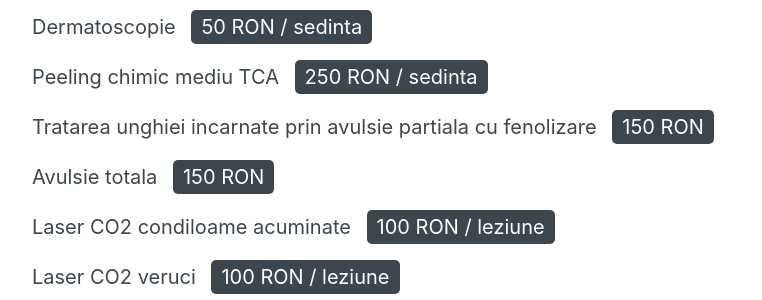
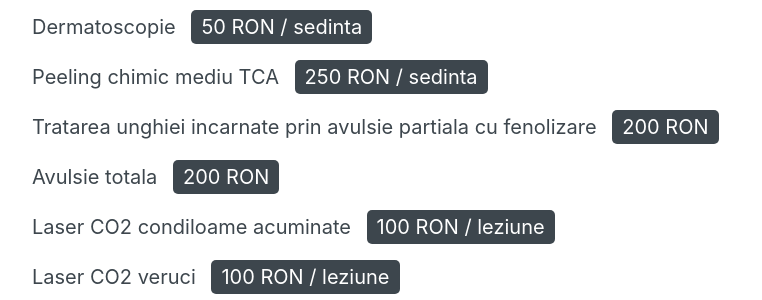
Before and after one commit to bogdansoare/dermanova, a Jekyll site: the page built from preturi.html, in a window 1280 px wide. Shown: the part 229-529 px from the top of the page, without its empty margins (258-1020 px from the left). Built offline with Jekyll 4.4.1, drawn with Linux system fonts in a browser that asks for light colours.

Commit message:
Update prices-treatment.yml

```diff
--- a/_data/prices-treatment.yml
+++ b/_data/prices-treatment.yml
@@ -11,10 +11,10 @@
   value: 250 RON / sedinta
 
 - name: Tratarea unghiei incarnate prin avulsie partiala cu fenolizare
-  value: 150 RON
+  value: 200 RON
 
 - name: Avulsie totala
-  value: 150 RON
+  value: 200 RON
 
 - name: Laser CO2 condiloame acuminate
   value: 100 RON / leziune
```
